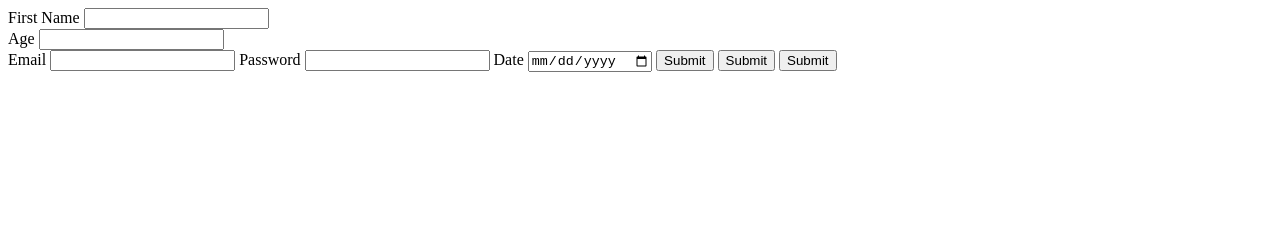
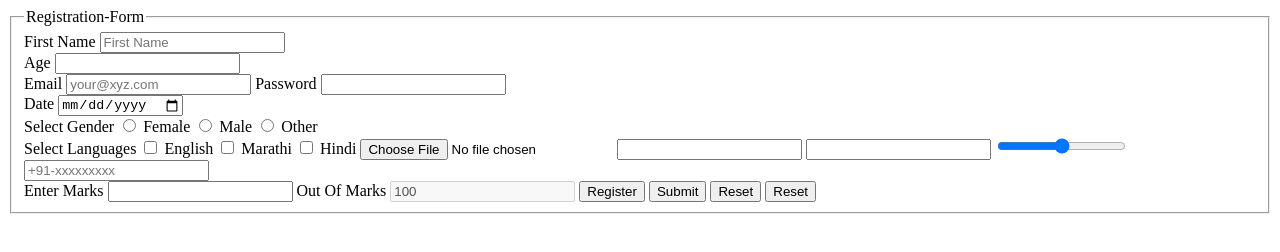
Before and after one commit to CodeKul/Fullstack-Feb-16-4.30-5.30pm, a plain HTML site: page form-ex.html in a window 1280 px wide. Drawn offline with Linux system fonts and the light colour scheme.

Commit message:
form - input field types - restriction attributes (minlength,maxlength, min, max)

```diff
--- a/form-ex.html
+++ b/form-ex.html
@@ -8,24 +8,68 @@
 </head>
 <body>
     <!-- read about autocomplete attribute -->
+
+    <!-- Employee Form
+    Student Registration Form
+    Air Line Ticket Registration-Form -->
     <form>
+
+        <fieldset>
+            <legend>Registration-Form</legend>
         <label for="firstname">First Name</label>
-        <input id="firstname" type="text" required> <br>
+        <input id="firstname" minlength="6" maxlength="10" type="text" required placeholder="First Name"> <br>
         <label for="age">Age</label>
-        <input id="age" type="number"> <br>
+        <input id="age" min="18" type="number"> <br>
         <label for="email">Email</label>
-        <input id="email" type="email" required>
+        <input id="email" type="email" placeholder="your@xyz.com" required>
 
         <label for="password">Password</label>
-        <input id="password" type="password">
+        <input id="password" type="password"> <br>
 
         <label for="date">Date</label>
-        <input type="date">
+        <input type="date"> <br>
 
-        <input type="button" value="Submit">
+        <label for="gender">Select Gender</label>
+        <input name="gender" type="radio">
+        <label for="female">Female</label>
+        <input name="gender" type="radio">
+        <label for="male">Male</label>
+
+        <input name="gender" type="radio">
+        <label for="other">Other</label> <br>
+
+        <label>Select Languages</label>
+        <input type="checkbox">
+        <label>English</label>
+        <input type="checkbox">
+        <label>Marathi</label>
+        <input type="checkbox">
+        <label>Hindi</label>
+
+        <input accept="pdf" type="file">
+
+        <input type="search">
+
+        <input type="datetime">
+
+        <input type="range">
+
+        <input type="tel" placeholder="+91-xxxxxxxxx"> <br>
+
+        <label>Enter Marks</label>
+        <input type="text">
+        <label>Out Of Marks</label>
+        <input type="text" value="100" disabled>
+
+        <input type="button" value="Register">
+
         <input type="submit">
+        <input type="reset">
 
-        <button>Submit</button>
+
+
+        <button type="reset">Reset</button>
+    </fieldset>
     </form>
 </body>
 </html>
```
